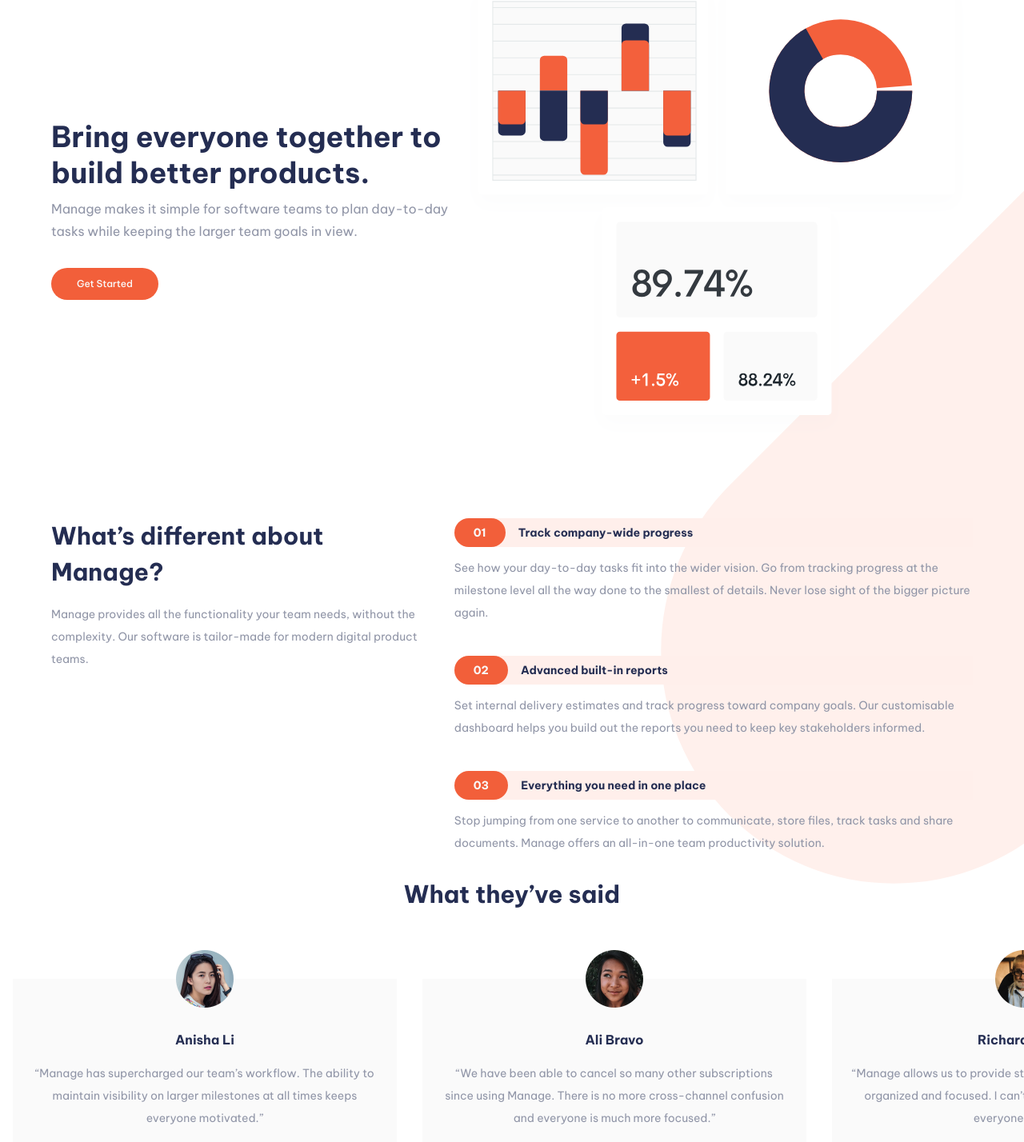
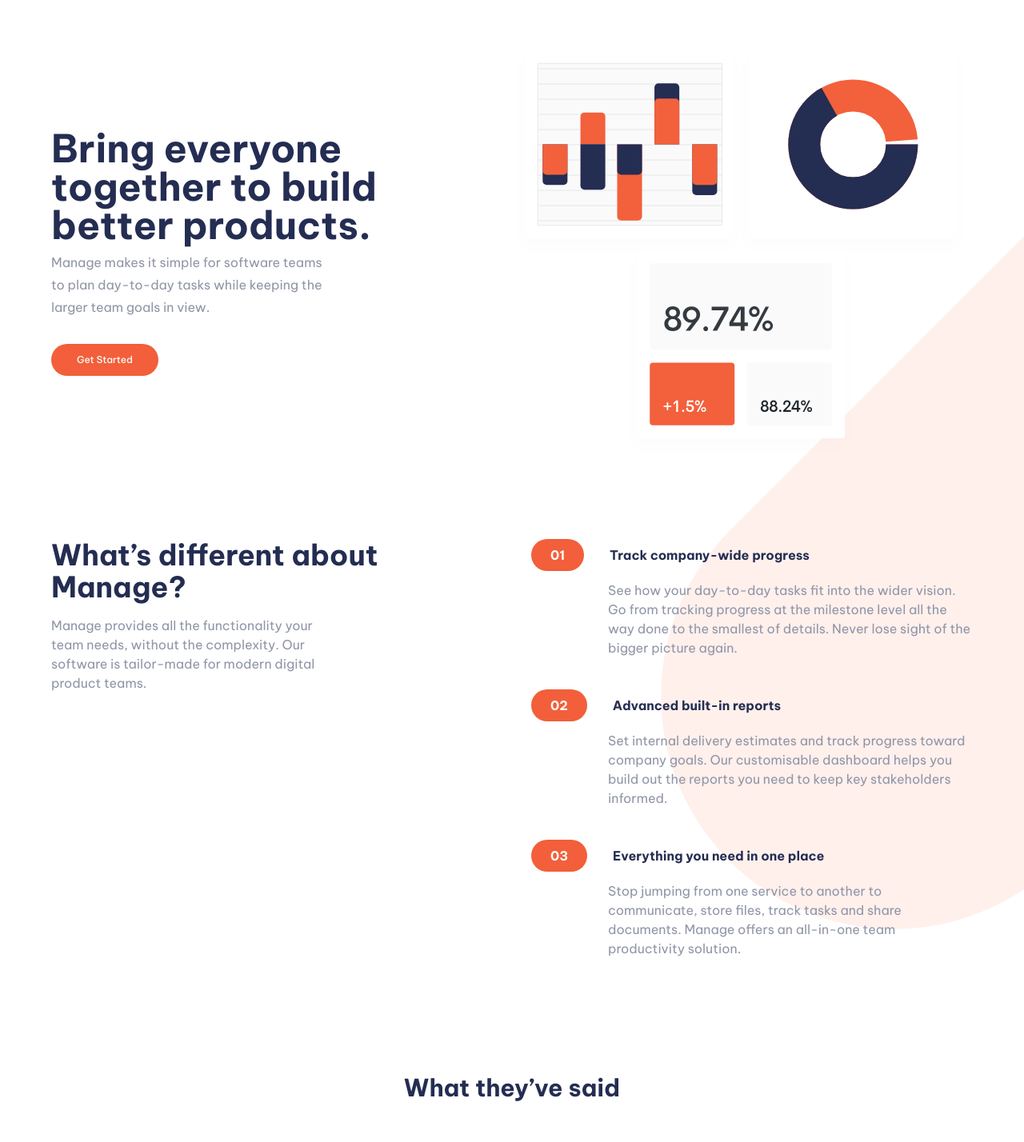
Before and after one commit to Saga-sanga/Manage-landing-page, a React (Vite) app: page / in a window 1280 px wide. Shown: the part 139-1567 px from the top of the page at 80% size. Built offline with nearby package versions, Linux system fonts and the light colour scheme.

Commit message:
design: Align main promo content and set correct sizes

```diff
--- a/src/App.tsx
+++ b/src/App.tsx
@@ -13,9 +13,11 @@
       <HeaderNav/>
       <PromoContent/>
 
-      <article className='flex flex-col gap-8 items-center content-center px-8 py-20 bg-[url(./assets/bg-simplify-section-mobile.svg)] bg-left bg-no-repeat bg-auto bg-bright-red'>
-        <h1 className='text-very-light-gray text-4xl text-center font-bold leading-tight'>Simplify how your team works today.</h1>
-        <a className='text-bright-red font-bold text-xs bg-very-light-gray px-8 py-3 rounded-full cursor-pointer' href="">Get Started</a>
+      <article className='flex justify-center px-8 py-20 bg-[url(./assets/bg-simplify-section-mobile.svg)] md:bg-[url(./assets/bg-simplify-section-desktop.svg)] bg-left md:bg-[15vw_100%] bg-no-repeat bg-auto bg-bright-red'>
+        <div className='flex flex-col md:flex-row gap-8 flex-grow items-center justify-between max-w-6xl'>
+          <h1 className='text-very-light-gray text-4xl text-left font-bold leading-tight md:max-w-[18ch]'>Simplify how your team works today.</h1>
+          <a className='text-bright-red font-bold text-xs bg-very-light-gray px-8 py-3 rounded-full cursor-pointer' href="">Get Started</a>
+        </div>
       </article>
 
       <Footer/>
--- a/src/components/PromoContent.tsx
+++ b/src/components/PromoContent.tsx
@@ -3,15 +3,15 @@
 
 export default function PromoContent() {
   return (
-    <main className='bg-[url(./assets/bg-tablet-pattern.svg)] bg-no-repeat bg-[length:85%] bg-[430%_25%]'>
+    <main className='bg-[url(./assets/bg-tablet-pattern.svg)] bg-no-repeat bg-[length:85%] bg-[430%_25%] md:mb-32'>
       <section className='flex flex-col items-center pt-28'>
-        <article className='flex flex-col items-center text-center gap-24 max-w-6xl'>
+        <article className='flex flex-col items-center text-center gap-24 md:my-20 max-w-6xl'>
           <div className='flex flex-col items-center gap-4 md:flex-row-reverse'>
-            <img className='w-full px-4 md:px-0' src={illustrationIntro} alt="charts and percentages image" />
+            <img className='w-full px-4 flex-1 md:px-0' src={illustrationIntro} alt="charts and percentages image" />
 
-            <div className='flex flex-col items-center gap-2 px-7 md:px-0 md:items-start md:text-left'>
-              <h1 className='text-4xl font-bold leading-tight'>Bring everyone together to build better products.</h1>
-              <p className='text-dark-grayish-blue font-normal leading-7'>
+            <div className='flex flex-col flex-1 items-center gap-2 px-7 md:px-0 md:items-start md:text-left'>
+              <h1 className='text-4xl md:text-5xl font-bold leading-tight'>Bring everyone together to build better products.</h1>
+              <p className='text-dark-grayish-blue font-normal leading-7 md:max-w-[32ch]'>
                 Manage makes it simple for software teams to plan day-to-day
                 tasks while keeping the larger team goals in view.
               </p>
@@ -19,45 +19,45 @@
             </div>
           </div>
 
-          <div className='flex flex-col md:flex-row'>
-            <div className='flex flex-col items-center gap-4 px-7 md:px-0 md:items-start md:text-left'>
-              <h2 className='text-3xl font-bold leading-normal'>What’s different about Manage?</h2>
-              <p className='text-dark-grayish-blue text-sm leading-7'>
+          <div className='flex flex-col gap-4 md:flex-row'>
+            <div className='flex flex-col flex-1 items-center gap-4 px-7 md:px-0 md:items-start md:text-left'>
+              <h2 className='text-3xl md:text-4xl md:max-w-[17ch] font-bold leading-normal'>What’s different about Manage?</h2>
+              <p className='text-dark-grayish-blue text-sm leading-7 md:text-base md:max-w-[32ch]'>
                 Manage provides all the functionality your team needs, without
                 the complexity. Our software is tailor-made for modern digital
                 product teams.
               </p>
             </div>
 
-            <div className='my-12 text-sm flex flex-col gap-10 text-left md:my-0'>
+            <div className='my-12 text-sm md:text-base flex flex-col flex-1 gap-10 text-left md:my-0'>
               <div className='ml-4'>
-                <h3 className='font-bold flex gap-4 items-center bg-very-pale-red relative z-10'>
+                <h3 className='font-bold flex gap-4 md:gap-8 items-center bg-very-pale-red md:bg-transparent relative z-10'>
                   <span className='before:content-[""] before:z-[-1] before:absolute before:top-0 before:left-[-2rem] before:w-12 before:h-full before:bg-white relative text-very-light-gray bg-bright-red px-6 py-2 rounded-full'>01</span>
                   Track company-wide progress
                 </h3>
-                <p className='text-dark-grayish-blue text-sm leading-7 mt-3'>
+                <p className='text-dark-grayish-blue text-sm leading-7 mt-3 md:text-base md:ml-24'>
                   See how your day-to-day tasks fit into the wider vision. Go from
                   tracking progress at the milestone level all the way done to the
                   smallest of details. Never lose sight of the bigger picture again.
                 </p>
               </div>
               <div className='ml-4'>
-                <h3 className='font-bold flex gap-4 items-center bg-very-pale-red relative z-10'>
+                <h3 className='font-bold flex gap-4 md:gap-8 items-center bg-very-pale-red md:bg-transparent relative z-10'>
                   <span className='before:content-[""] before:z-[-1] before:absolute before:top-0 before:left-[-2rem] before:w-12 before:h-full before:bg-white relative text-very-light-gray bg-bright-red px-6 py-2 rounded-full'>02</span>
                   Advanced built-in reports
                 </h3>
-                <p className='text-dark-grayish-blue text-sm leading-7 mt-3'>
+                <p className='text-dark-grayish-blue text-sm leading-7 mt-3 md:text-base md:ml-24'>
                   Set internal delivery estimates and track progress toward company
                   goals. Our customisable dashboard helps you build out the reports
                   you need to keep key stakeholders informed.
                 </p>
               </div>
               <div className='ml-4'>
-                <h3 className='font-bold flex gap-4 items-center bg-very-pale-red relative z-10'>
+                <h3 className='font-bold flex gap-4 md:gap-8 items-center bg-very-pale-red md:bg-transparent relative z-10'>
                   <span className='before:content-[""] before:z-[-1] before:absolute before:top-0 before:left-[-2rem] before:w-12 before:h-full before:bg-white relative text-very-light-gray bg-bright-red px-6 py-2 rounded-full'>03</span>
                   Everything you need in one place
                 </h3>
-                <p className='text-dark-grayish-blue text-sm leading-7 mt-3'>
+                <p className='text-dark-grayish-blue text-sm leading-7 mt-3 md:text-base md:ml-24'>
                   Stop jumping from one service to another to communicate, store files,
                   track tasks and share documents. Manage offers an all-in-one team
                   productivity solution.
@@ -68,7 +68,7 @@
         </article>
       </section>
 
-      <article className='flex flex-col gap-12 py-8'>
+      <article className='flex flex-col gap-12 py-8 md:mt-8'>
         <h3 className='font-bold text-3xl text-center'>What they’ve said</h3>
         <SliderCarousel/>
         <a className='text-very-light-gray self-center mt-6 sm:mt-0 font-medium text-xs bg-bright-red px-8 py-3 rounded-full cursor-pointer' href="">Get Started</a>
--- a/src/components/SliderCarousel.tsx
+++ b/src/components/SliderCarousel.tsx
@@ -36,7 +36,7 @@
         <div id='1' className='relative px-6 pb-10 pt-16 mt-10 sm:w-[30rem] mx-4 bg-very-light-gray flex flex-col gap-4 items-center snap-center'>
           <img className='absolute top-[-36px]' width={72} src={anishaAvatar} alt="Anisha's Avatar Image" />
           <h3 className='font-bold'>Anisha Li</h3>
-          <p className='text-dark-grayish-blue text-sm text-center leading-7'>
+          <p className='text-dark-grayish-blue text-sm md:text-base text-center leading-7'>
             “Manage has supercharged our team’s workflow. The ability to maintain
             visibility on larger milestones at all times keeps everyone motivated.”
           </p>
@@ -44,10 +44,10 @@
       </div>
 
       <div>
-        <div id='2' className='relative px-6 pb-10 pt-16 mt-10 sm:w-[30rem] mx-4 bg-very-light-gray flex flex-col gap-4 items-center snap-center'>
+        <div id='2' className='relative px-6 pb-10 pt-16 mt-10 sm:w-[32rem] mx-4 bg-very-light-gray flex flex-col gap-4 items-center snap-center'>
           <img className='absolute top-[-36px]' width={72} src={aliAvatar} alt="Ali's Avatar Image" />
           <h3 className='font-bold'>Ali Bravo</h3>
-          <p className='text-dark-grayish-blue text-sm text-center leading-7'>
+          <p className='text-dark-grayish-blue text-sm md:text-base text-center leading-7'>
             “We have been able to cancel so many other subscriptions since using
             Manage. There is no more cross-channel confusion and everyone is much
             more focused.”
@@ -56,10 +56,10 @@
       </div>
 
       <div>
-        <div id='3' className='relative px-6 pb-10 pt-16 mt-10 sm:w-[30rem] mx-4 bg-very-light-gray flex flex-col gap-4 items-center snap-center'>
+        <div id='3' className='relative px-6 pb-10 pt-16 mt-10 sm:w-[32rem] mx-4 bg-very-light-gray flex flex-col gap-4 items-center snap-center'>
           <img className='absolute top-[-36px]' width={72} src={richardAvatar} alt="Richard's Avatar Image" />
           <h3 className='font-bold'>Richard Watts</h3>
-          <p className='text-dark-grayish-blue text-sm text-center leading-7'>
+          <p className='text-dark-grayish-blue text-sm md:text-base text-center leading-7'>
             “Manage allows us to provide structure and process. It keeps us organized
             and focused. I can’t stop recommending them to everyone I talk to!”
           </p>
@@ -67,10 +67,10 @@
       </div>
 
       <div>
-        <div id='4' className='relative px-6 pb-10 pt-16 mt-10 sm:w-[30rem] mx-4 bg-very-light-gray flex flex-col gap-4 items-center snap-center'>
+        <div id='4' className='relative px-6 pb-10 pt-16 mt-10 sm:w-[32rem] mx-4 bg-very-light-gray flex flex-col gap-4 items-center snap-center'>
           <img className='absolute top-[-36px]' width={72} src={shanaiAvatar} alt="Shanai's Avatar Image" />
           <h3 className='font-bold'>Shanai Gough</h3>
-          <p className='text-dark-grayish-blue text-sm text-center leading-7'>
+          <p className='text-dark-grayish-blue text-sm md:text-base text-center leading-7'>
             “Their software allows us to track, manage and collaborate on our projects
             from anywhere. It keeps the whole team in-sync without being intrusive.”
           </p>
```
